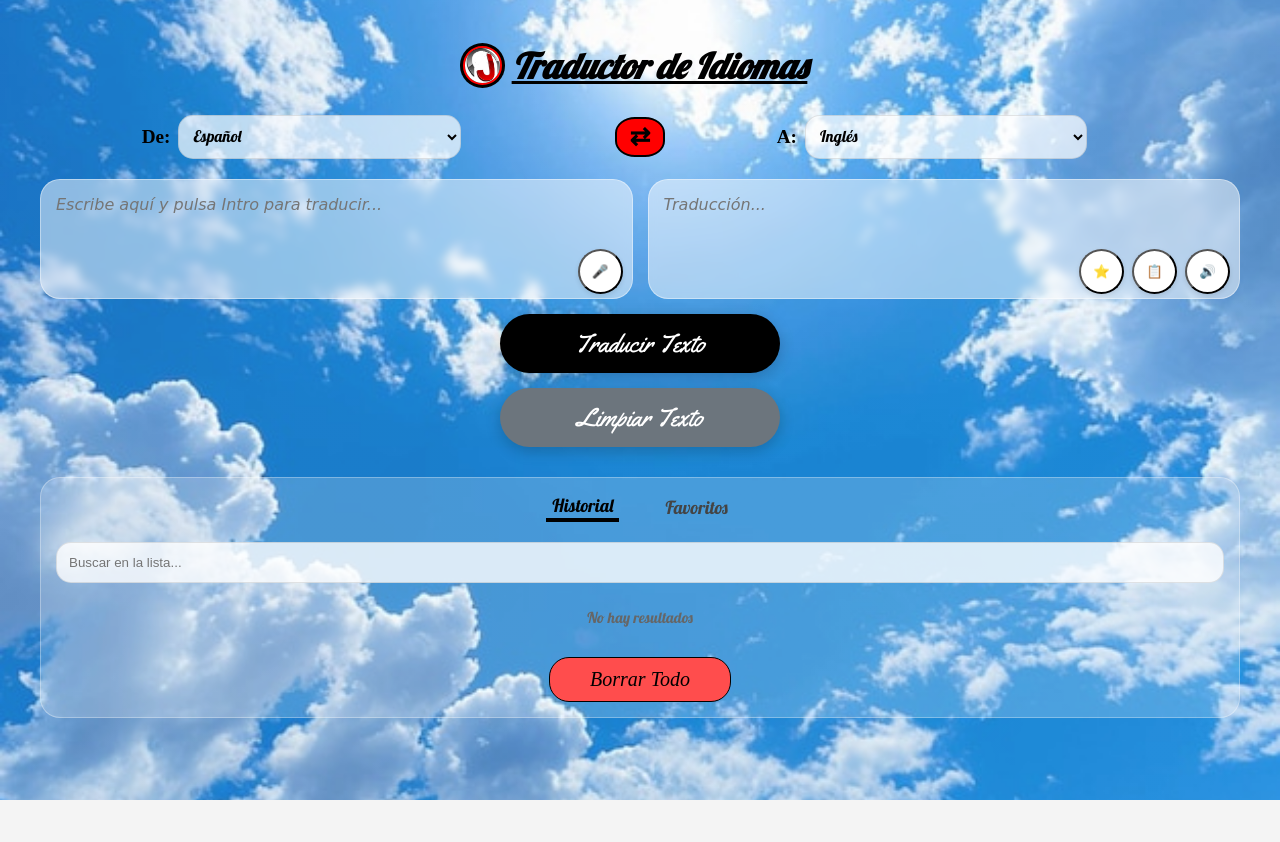
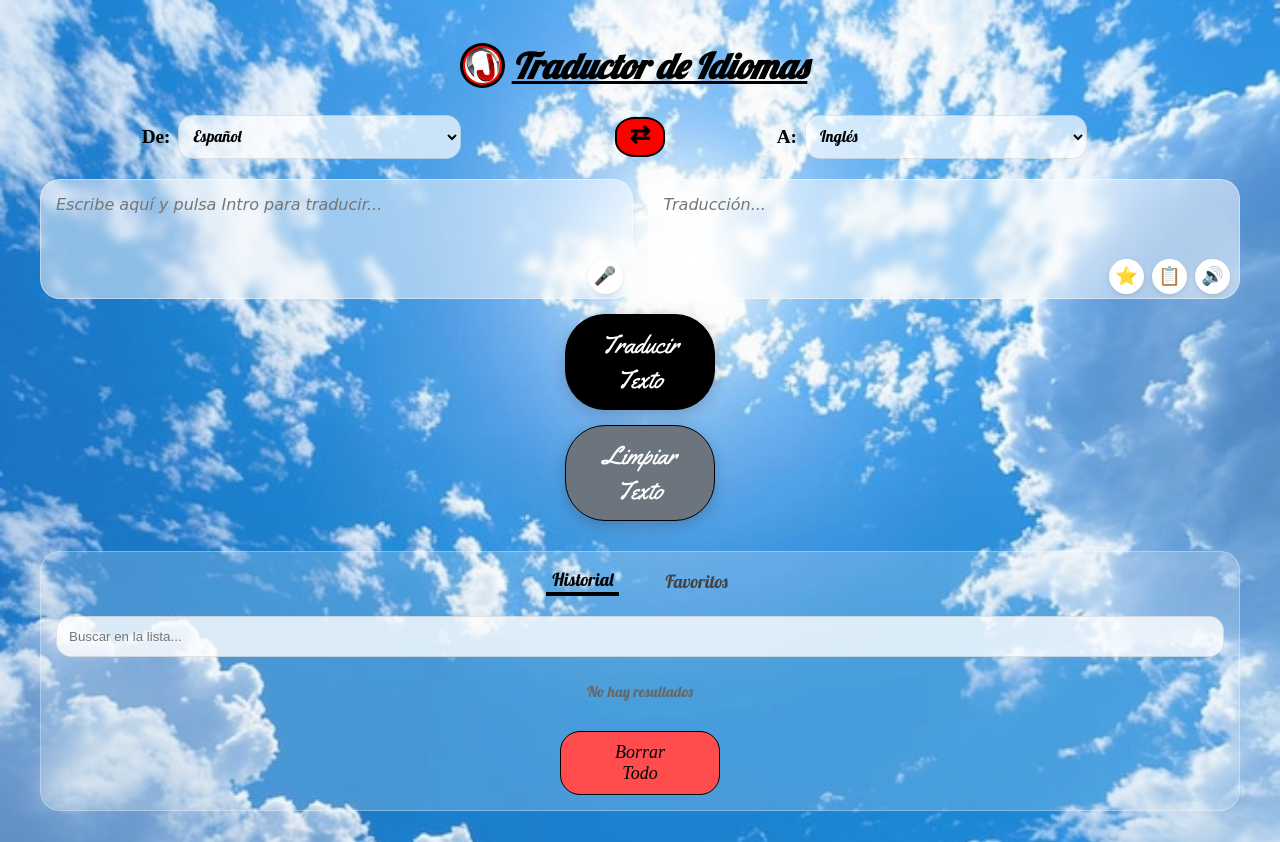
Before and after one commit to juanjosemas/traductor, a plain HTML site: page index.html in a window 1280 px wide. Before the commit the page ends 800 px from the top, so only its background shows below. Drawn offline with Linux system fonts and the light colour scheme; a web font is replaced by a local one.

Commit message:
Add files via upload

```diff
--- a/style.css
+++ b/style.css
@@ -92,7 +92,7 @@ select {
 
 /* Botón de flechas (Intercambiar) */
 #swapLanguages {
-    padding: 0px;
+    padding-bottom: 5px;
     width: 50px;
     height: 40px;
     font-weight: 900;
@@ -120,9 +120,9 @@ select {
 textarea {
     /* Ocupa el 100% del ancho del grupo */
     width: 100%;
-    height: 120px;  /* ANTES 180px - Reducido para que la caja sea más pequeña */
+    height: 120px;  /* Actualizado según tu preferencia */
     padding: 15px;
-    padding-bottom: 60px; /* Espacio para que los botones de abajo no tapen el texto */
+    padding-bottom: 50px; /* Reducido un poco para ajustarse al nuevo tamaño de botones */
     border: 1px solid rgba(255,255,255,0.4);
     border-radius: 20px;
     resize: none;
@@ -140,13 +140,16 @@ textarea {
     position: absolute;
     background: white;
     border-radius: 50%;
-    width: 45px;
-    height: 45px;
+    width: 35px;  /* ANTES 45px - Reducido para que el círculo sea más pequeño */
+    height: 35px; /* ANTES 45px - Reducido para que el círculo sea más pequeño */
     display: flex;
     justify-content: center;
     align-items: center;
     box-shadow: 0 2px 5px rgba(0,0,0,0.1);
     bottom: 10px;
+    font-size: 18px; /* Tamaño de icono ajustado al nuevo círculo */
+    border: none; /* Aseguramos que no tenga bordes extra */
+    cursor: pointer;
 }
 
 #startRecognition { right: 10px; color: #007bff; }
@@ -171,12 +174,13 @@ textarea {
 }
 
 #translateButton, #clearButton {
-    width: 280px; /* Un poco más anchos para el P30 Pro */
+    width: 150px; /* Un poco más anchos para el P30 Pro */
     padding: 12px;
     border-radius: 40px;
     font-size: 1.6em;
     font-family: Yellowtail;
     border: none;
+    border: 1px solid black;
     box-shadow: 0 4px 15px rgba(0,0,0,0.2);
 }
 #translateButton { background-color: black; color: white; }
@@ -279,6 +283,7 @@ textarea {
 
 /* Botón rojo de borrar lista */
 .clear-storage-btn {
+    width: 160px;
     display: block;
     margin: 20px auto 0;
     padding: 10px 40px;
@@ -286,7 +291,7 @@ textarea {
     color: black;
     border-radius: 20px;
     font-family: Piedra;
-    font-size: 20px;
+    font-size: 18px;
     font-style: italic;
     border: 1px solid black;
 }
```
